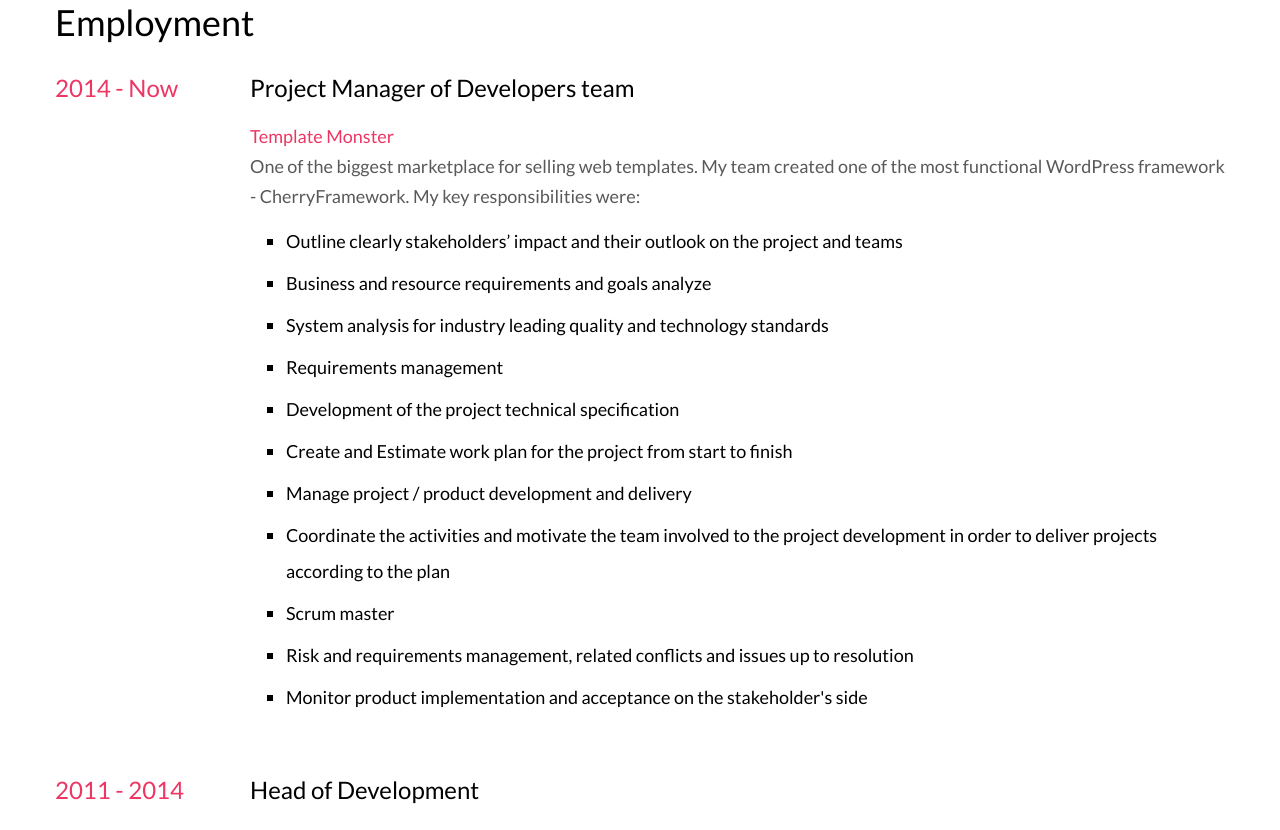
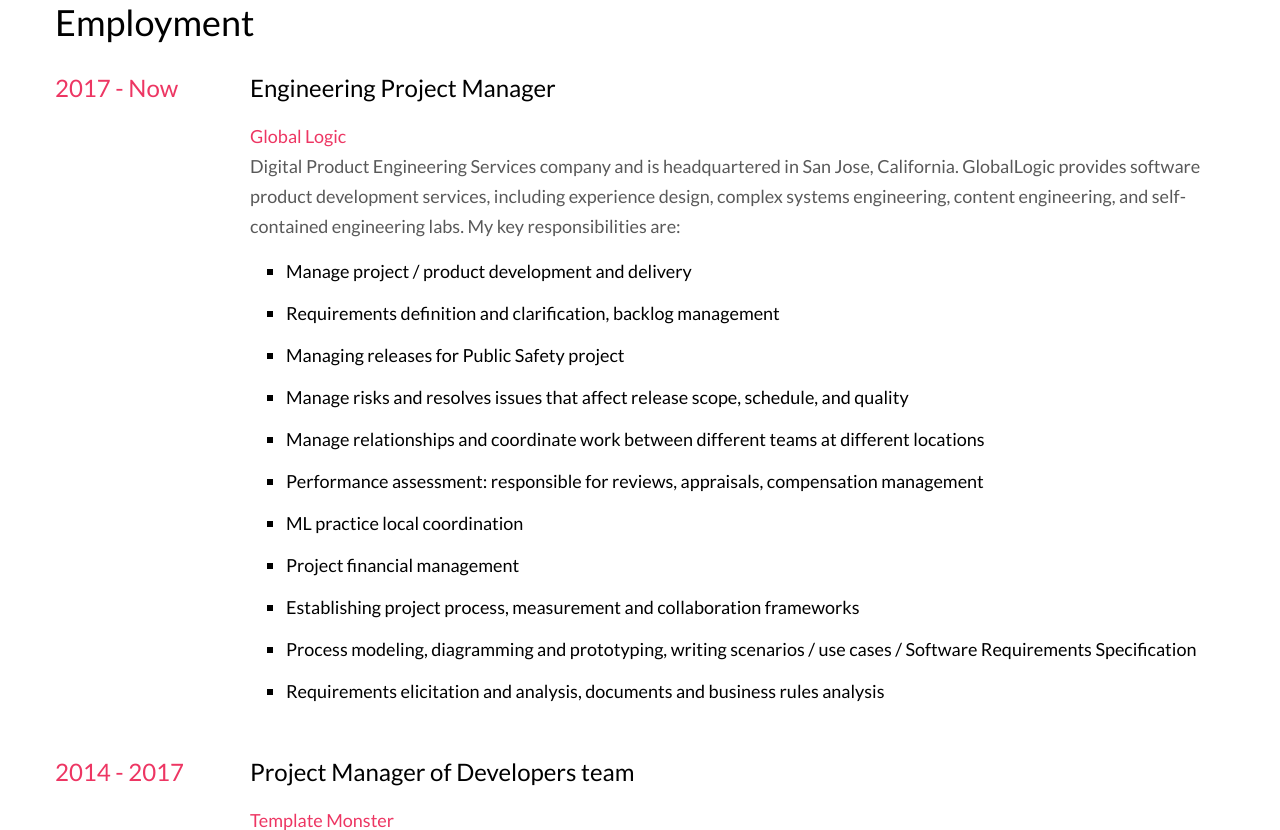
Before and after one commit to MaksimTS/MaksimTS.github.io, a plain HTML site: page index.html in a window 1280 px wide. Shown: the part 492-1322 px from the top of the page. Drawn offline with Linux system fonts and the light colour scheme.

Commit message:
UPD: position 2017

```diff
--- a/index.html
+++ b/index.html
@@ -67,7 +67,32 @@
             <h2 class="">Employment</h2>
             <div class="flex employment-section">
                 <div class="flex-col-2 col-xs-12">
-                    <h3 class="color-red">2014 - Now</h3>
+                    <h3 class="color-red">2017 - Now</h3>
+                </div>
+                <div class="flex-col-10 col-xs-12">
+                    <h3 class="text-regular">Engineering Project Manager</h3>
+                    <h4 class="color-red">Global Logic</h4>
+                    <p class="color-grey">
+                        Digital Product Engineering Services company and is headquartered in San Jose, California. GlobalLogic provides software product development services, including experience design, complex systems engineering, content engineering, and self-contained engineering labs. My key responsibilities are:
+                    </p>
+                    <ul>
+                        <li>Manage project / product development and delivery</li>
+                        <li>Requirements definition and clarification, backlog management</li>
+                        <li>Managing releases for Public Safety project</li>
+                        <li>Manage risks and resolves issues that affect release scope, schedule, and quality</li>
+                        <li>Manage relationships and coordinate work between different teams at different locations</li>
+                        <li>Performance assessment: responsible for reviews, appraisals, compensation management</li>
+                        <li>ML practice local coordination</li>
+                        <li>Project financial management</li>
+                        <li>Establishing project process, measurement and collaboration frameworks</li>
+                        <li>Process modeling, diagramming and prototyping, writing scenarios / use cases / Software Requirements Specification</li>
+                        <li>Requirements elicitation and analysis, documents and business rules analysis</li>
+                    </ul>
+                </div>
+            </div>
+            <div class="flex employment-section">
+                <div class="flex-col-2 col-xs-12">
+                    <h3 class="color-red">2014 - 2017</h3>
                 </div>
                 <div class="flex-col-10 col-xs-12">
                     <h3 class="text-regular">Project Manager of Developers team</h3>
```
